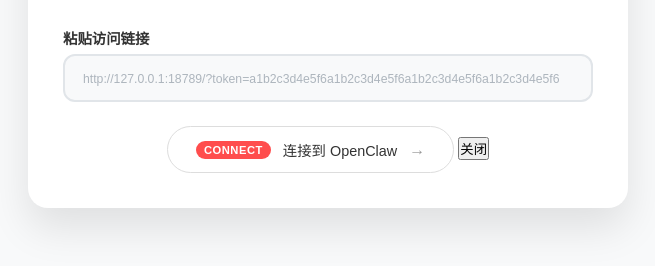
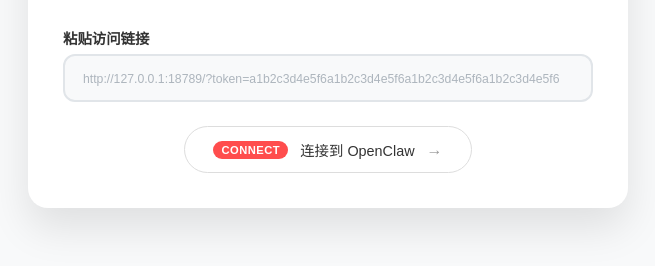
Before and after one commit to pholex/openclaw-desktop, an Electron app: page settings.html in a window 1400 px wide. Shown: the part 392-658 px from the top of the page, without its empty margins (372-1027 px from the left). Drawn offline with Linux system fonts and the light colour scheme; no server answers; a web font is replaced by a local one.

Commit message:
fix: remove stale close button from settings page

```diff
--- a/settings.html
+++ b/settings.html
@@ -102,7 +102,6 @@
                 <span class="btn-title">连接到 OpenClaw</span>
                 <span class="btn-arrow">→</span>
             </button>
-            <button class="close-btn" onclick="window.close()">关闭</button>
         </div>
     </div>
 </div>
```
